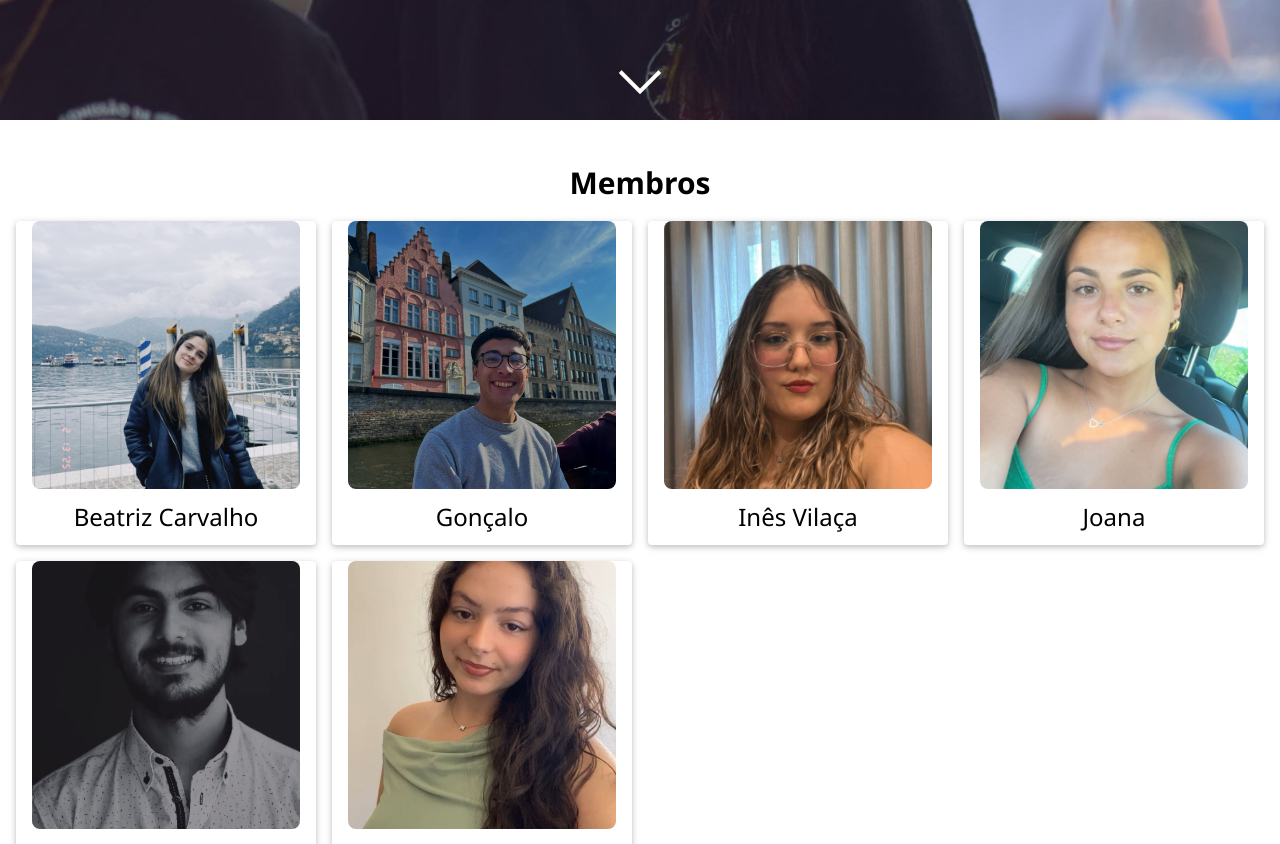
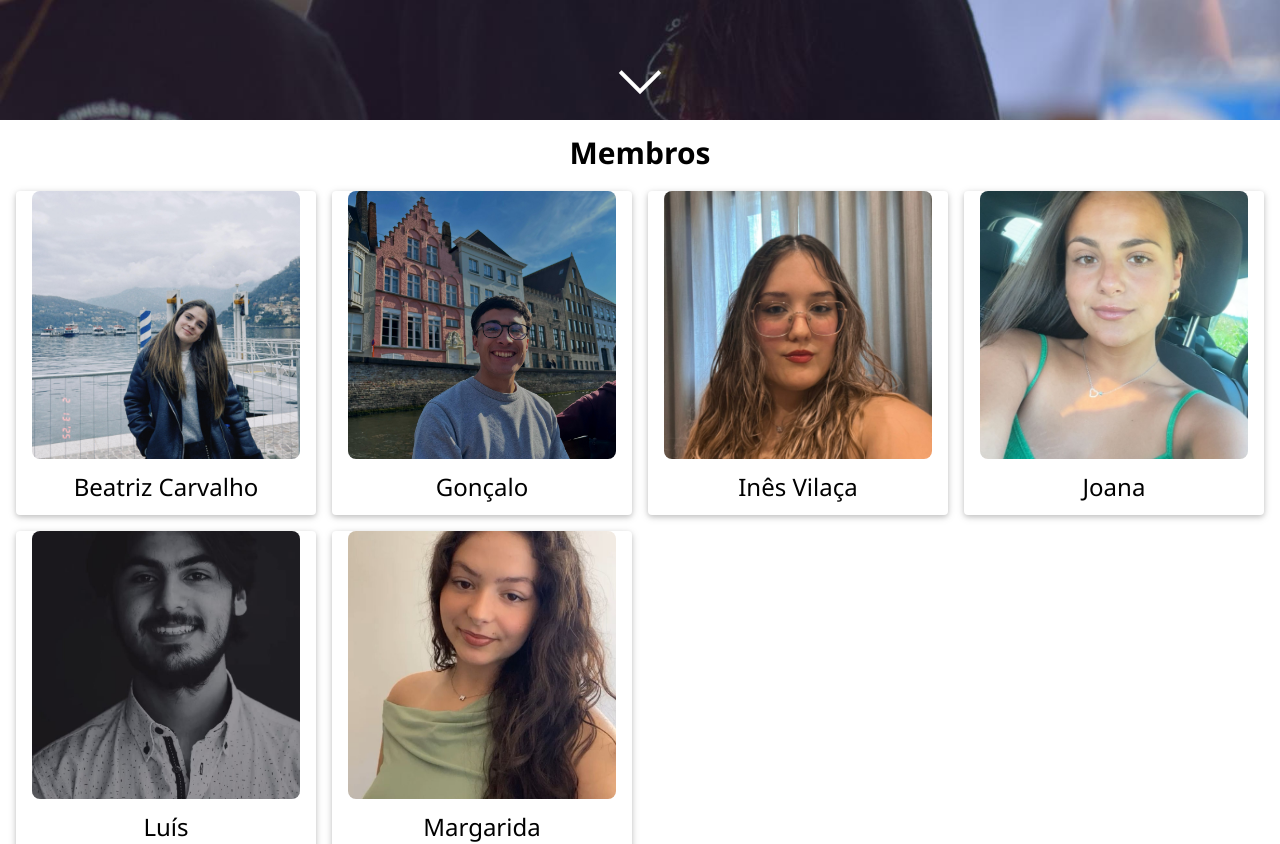
Before and after one commit to Dead4ever07/bar-app, a React (Create React App) app: page / in a window 1280 px wide. Shown: the part 680-1524 px from the top of the page. Built offline with nearby package versions, Linux system fonts and the light colour scheme; no server answers.

Commit message:
I dont think that this is right

```diff
--- a/src/components/Home/Home.css
+++ b/src/components/Home/Home.css
@@ -24,16 +24,14 @@
   }
 }
 
-
-/* Add spacing between this grid and previous elements */
-.w3-margin-top-custom {
-  margin-top: 40px;
+.w3-padding-top-custom {
+  padding: 40px 16px 0 16px; /* top, right, bottom, left */
 }
 
-/* Force all images to the same height with object-fit */
+/* Force all images to the same height (square) */
 .team-image-container {
   width: 100%;
-  padding-top: 100%; /* 1:1 aspect ratio for square */
+  padding-top: 100%; /* 1:1 aspect ratio */
   position: relative;
   overflow: hidden;
   border-radius: 8px;
@@ -48,7 +46,9 @@
   object-fit: cover;
 }
 
+/* Optional: title styling */
 .team-section h2 {
   font-weight: bold;
   font-size: 2rem;
+  margin-bottom: 24px;
 }
```
